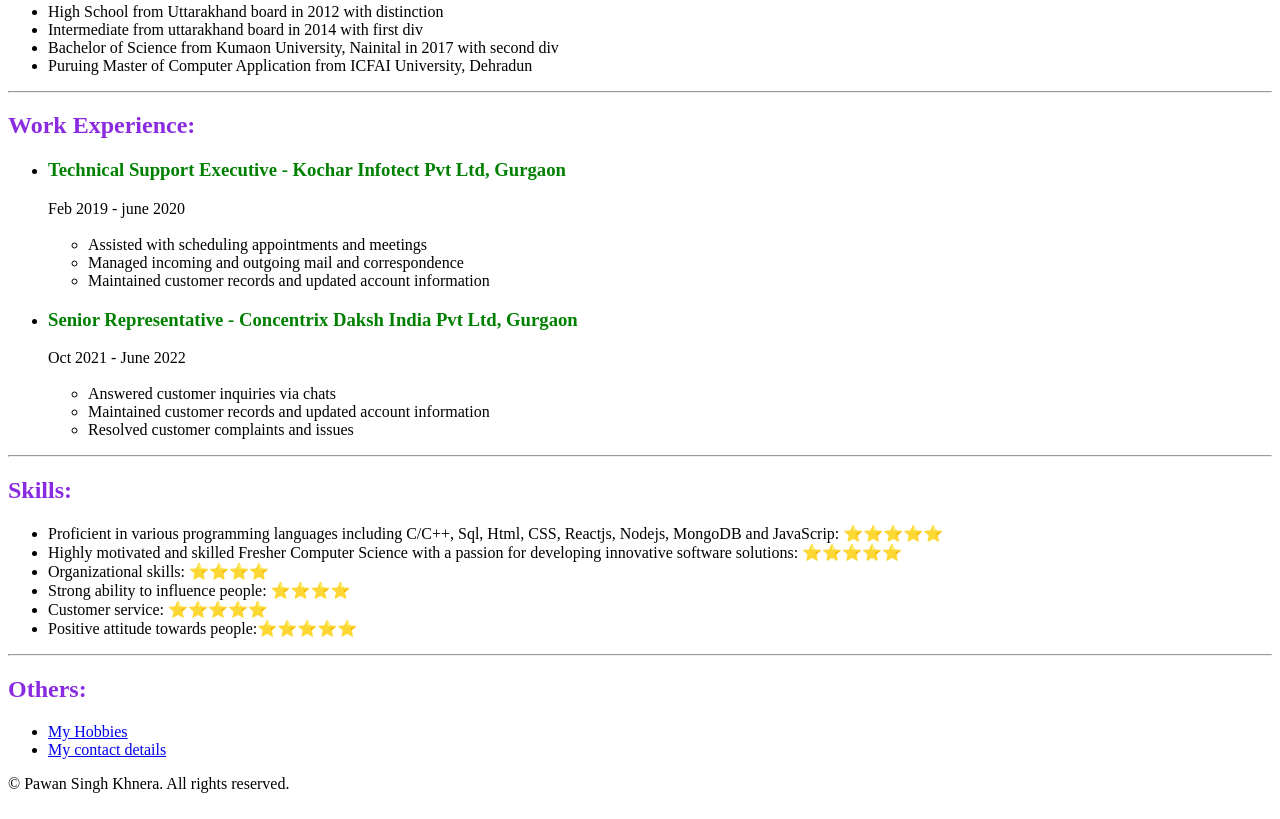
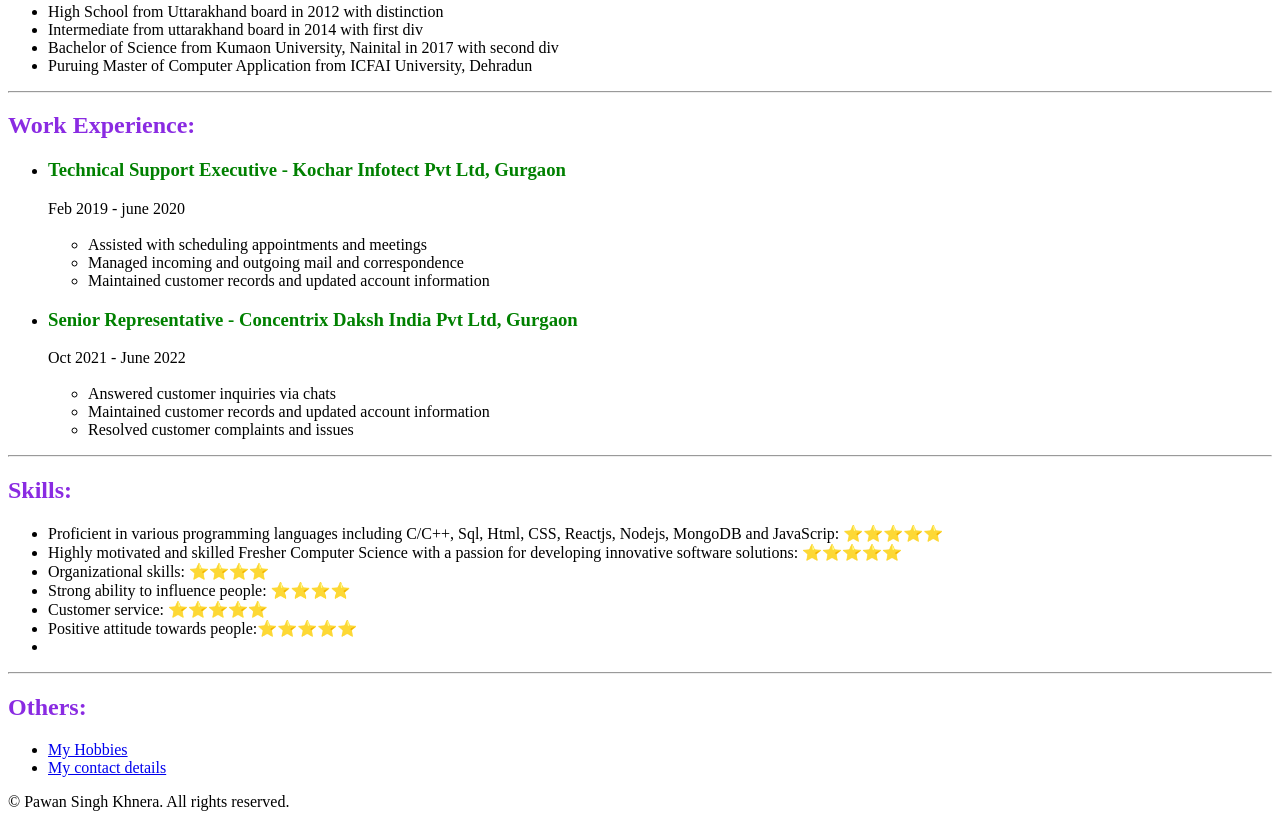
Before and after one commit to PawanSinghKhnera02/html-portfolio, a plain HTML site: page index.html in a window 1280 px wide. Shown: the part 369-1188 px from the top of the page. Drawn offline with Linux system fonts and the light colour scheme.

Commit message:
li added

```diff
--- a/index.html
+++ b/index.html
@@ -50,6 +50,7 @@
         <li>Strong ability to influence people: ⭐️⭐️⭐️⭐️</li>
         <li>Customer service: ⭐️⭐️⭐️⭐️⭐️</li>
         <li>Positive attitude towards people:⭐️⭐️⭐️⭐️⭐️</li>
+        <li><a href="#"></a></li>
     </ul>
     <hr/>
     <h2>Others:</h2>
```
